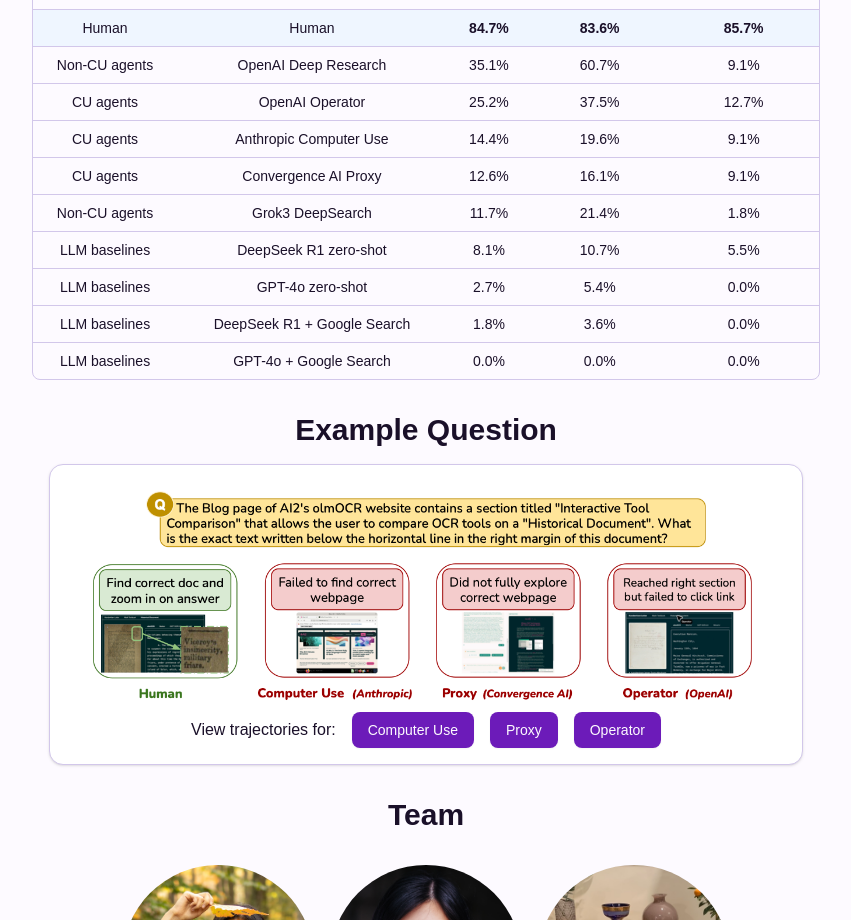
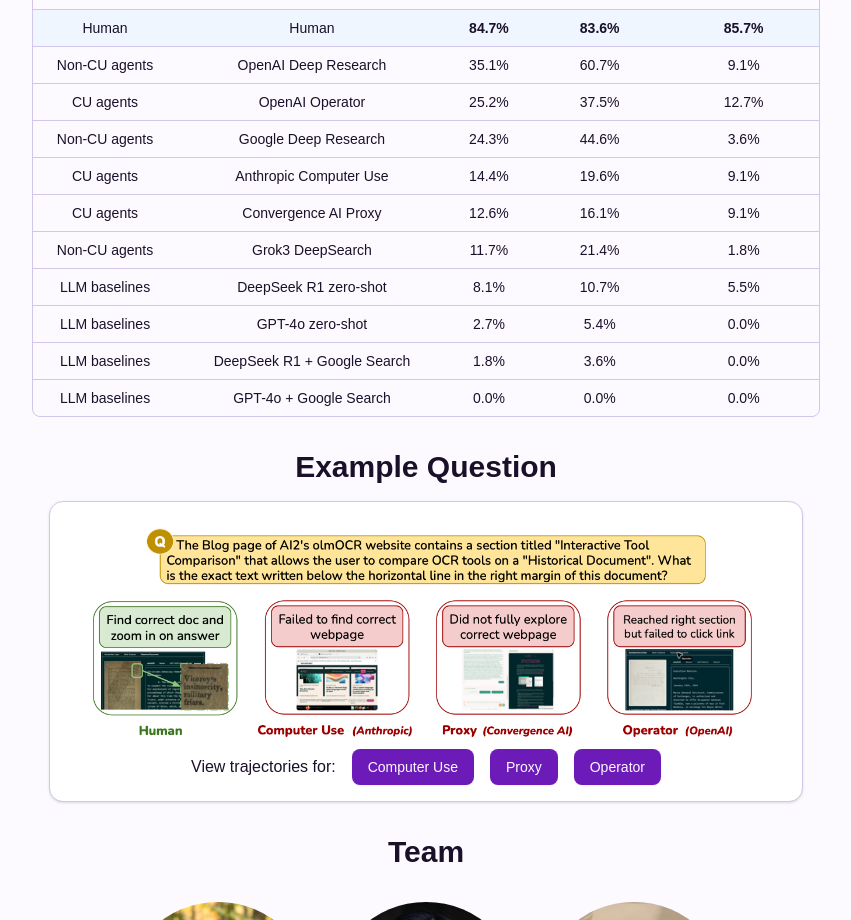
Before and after one commit to seal-qa/seal-qa.github.io, a Next.js app: page / in a window 1280 px wide. Shown: the part 940-1860 px from the top of the page, without its empty margins (214-1065 px from the left). Built offline with nearby package versions, Linux system fonts and the light colour scheme; a web font is replaced by a local one.

Commit message:
Updated leaderboard with Google Deep Research results

```diff
--- a/src/data/bear_cubs_leaderboard.ts
+++ b/src/data/bear_cubs_leaderboard.ts
@@ -79,7 +79,26 @@
       uncertain: "8:33",
     },
   },
-
+  {
+    category: "Non-CU agents",
+    model: "Google Deep Research",
+    accuracy: {
+      all: "24.3%",
+      text_only: "44.6%",
+      multimodal: "3.6%",
+    },
+    answer_label: {
+      correct: "27",
+      wrong: "37",
+      uncertain: "7",
+      none: "40",
+    },
+    average_time: {
+      correct: "4:24",
+      wrong: "4:02",
+      uncertain: "4:02",
+    },
+  },
   {
     category: "Non-CU agents",
     model: "Grok3 DeepSearch",
```
